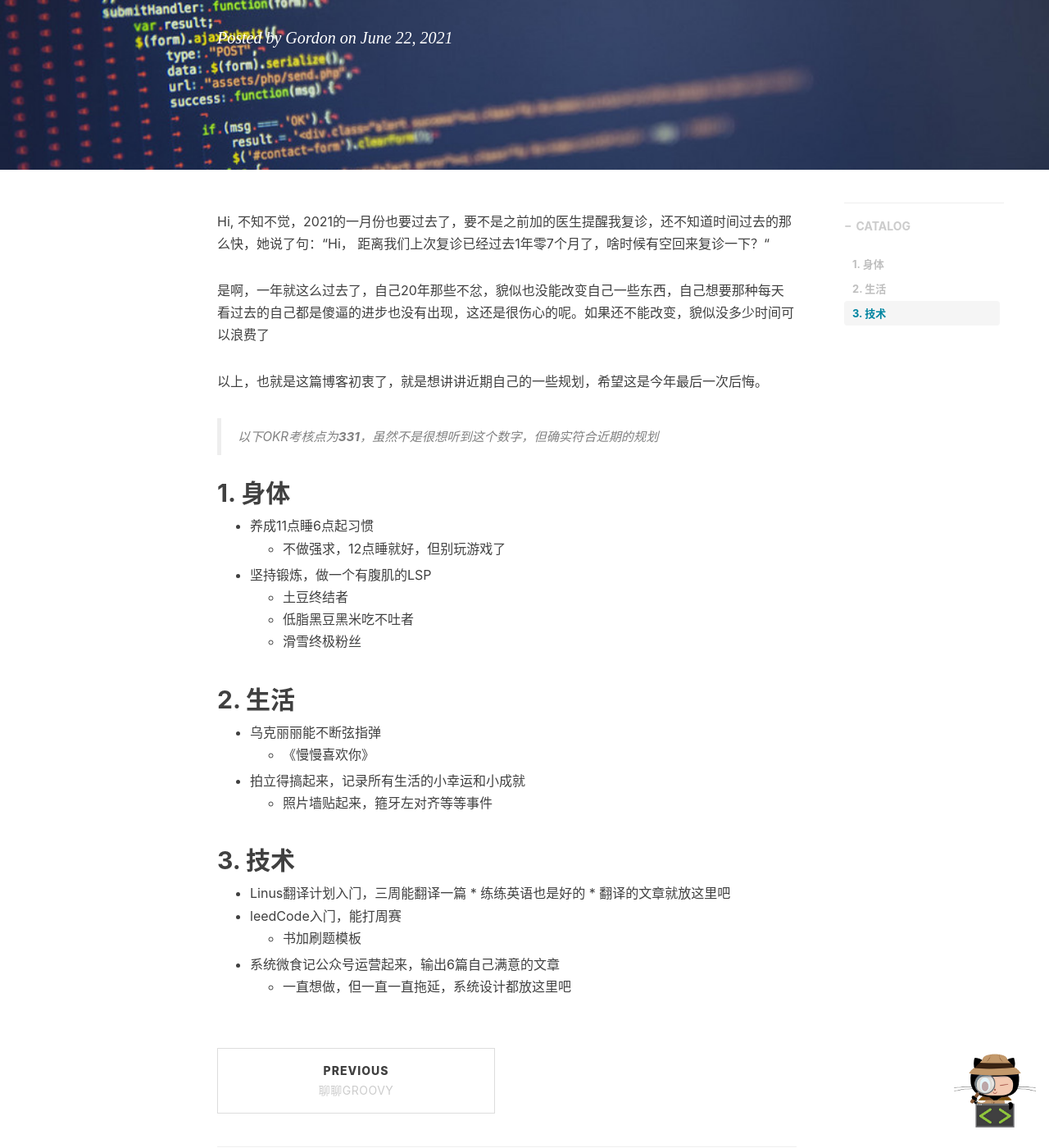
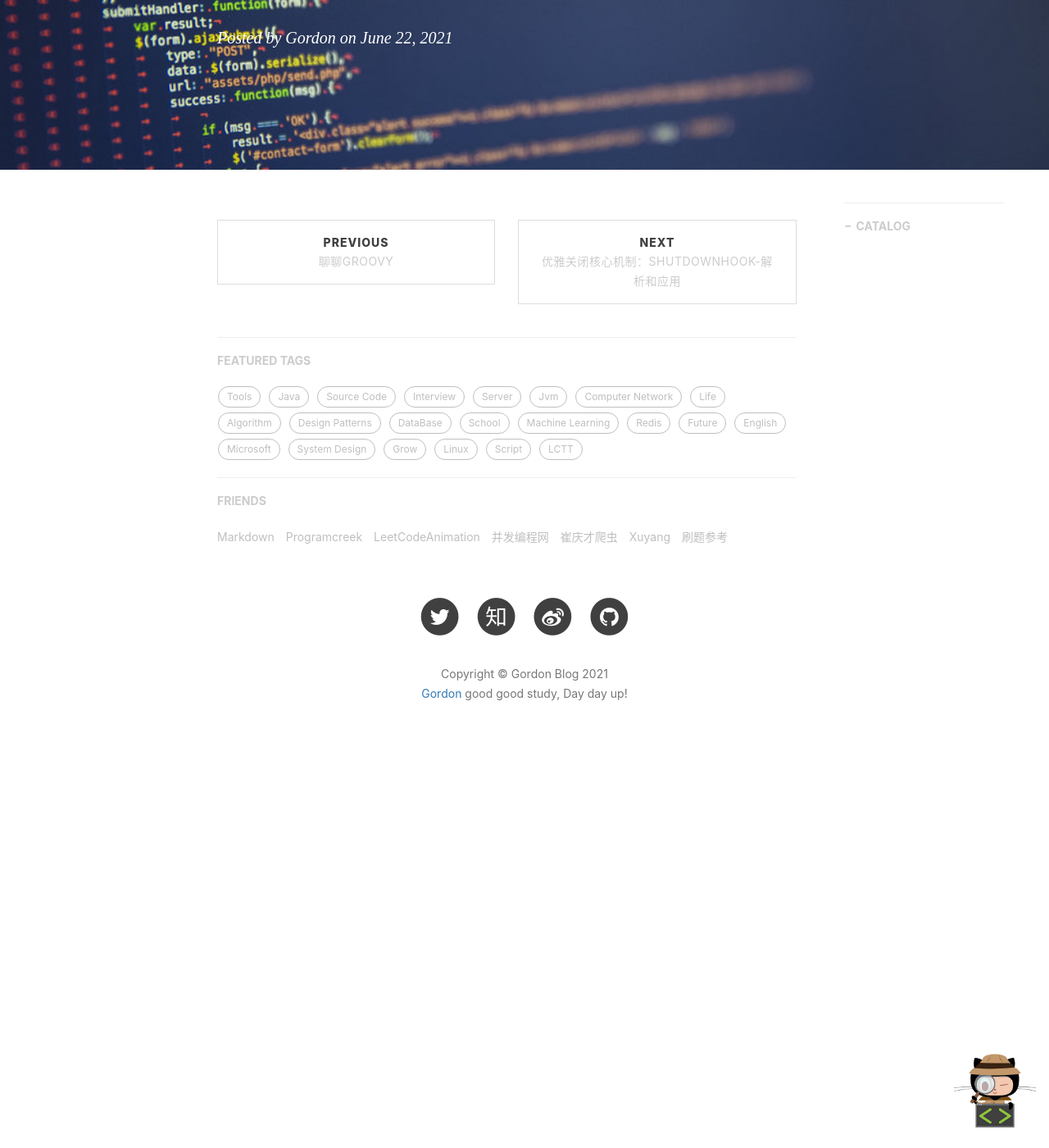
Before and after one commit to Gordon-Deng/Gordon-Deng.github.io, a Jekyll site: the page built from _posts/2021-06-22-边缘计算.markdown, in a window 1280 px wide and 1400 px high, scrolled down 316 px. Shown: the whole window at 82% size. Built offline with Jekyll 4.4.1, drawn with Linux system fonts in a browser that asks for light colours; nearby versions of some CDN libraries; comment, search, counter and statistics services are not loaded.

Commit message:
add shutdownhook

```diff
--- a/_posts/2021-06-22-边缘计算.markdown
+++ b/_posts/2021-06-22-边缘计算.markdown
@@ -9,35 +9,3 @@
 tags:
     - LCTT
 ---
-
-Hi, 不知不觉，2021的一月份也要过去了，要不是之前加的医生提醒我复诊，还不知道时间过去的那么快，她说了句：“Hi， 距离我们上次复诊已经过去1年零7个月了，啥时候有空回来复诊一下？“
-
-是啊，一年就这么过去了，自己20年那些不忿，貌似也没能改变自己一些东西，自己想要那种每天看过去的自己都是傻逼的进步也没有出现，这还是很伤心的呢。如果还不能改变，貌似没多少时间可以浪费了
-
-
-以上，也就是这篇博客初衷了，就是想讲讲近期自己的一些规划，希望这是今年最后一次后悔。
-
-> 以下OKR考核点为**331**，虽然不是很想听到这个数字，但确实符合近期的规划
-
-## 1. 身体
-* 养成11点睡6点起习惯
-	* 不做强求，12点睡就好，但别玩游戏了
-* 坚持锻炼，做一个有腹肌的LSP
-	* 土豆终结者
-	* 低脂黑豆黑米吃不吐者
-	* 滑雪终极粉丝
-
-## 2. 生活
-* 乌克丽丽能不断弦指弹
-	* 《慢慢喜欢你》
-* 拍立得搞起来，记录所有生活的小幸运和小成就
-	* 照片墙贴起来，箍牙左对齐等等事件
-
-## 3. 技术
-* Linus翻译计划入门，三周能翻译一篇
- 	* 练练英语也是好的
- 	* 翻译的文章就放这里吧
-* leedCode入门，能打周赛
-	* 书加刷题模板
-* 系统微食记公众号运营起来，输出6篇自己满意的文章
-	* 一直想做，但一直一直拖延，系统设计都放这里吧
```
Also changed, not shown: _posts/2021-08-20-shutdownhook解析和应用.markdown (added, +16 -0 lines).
